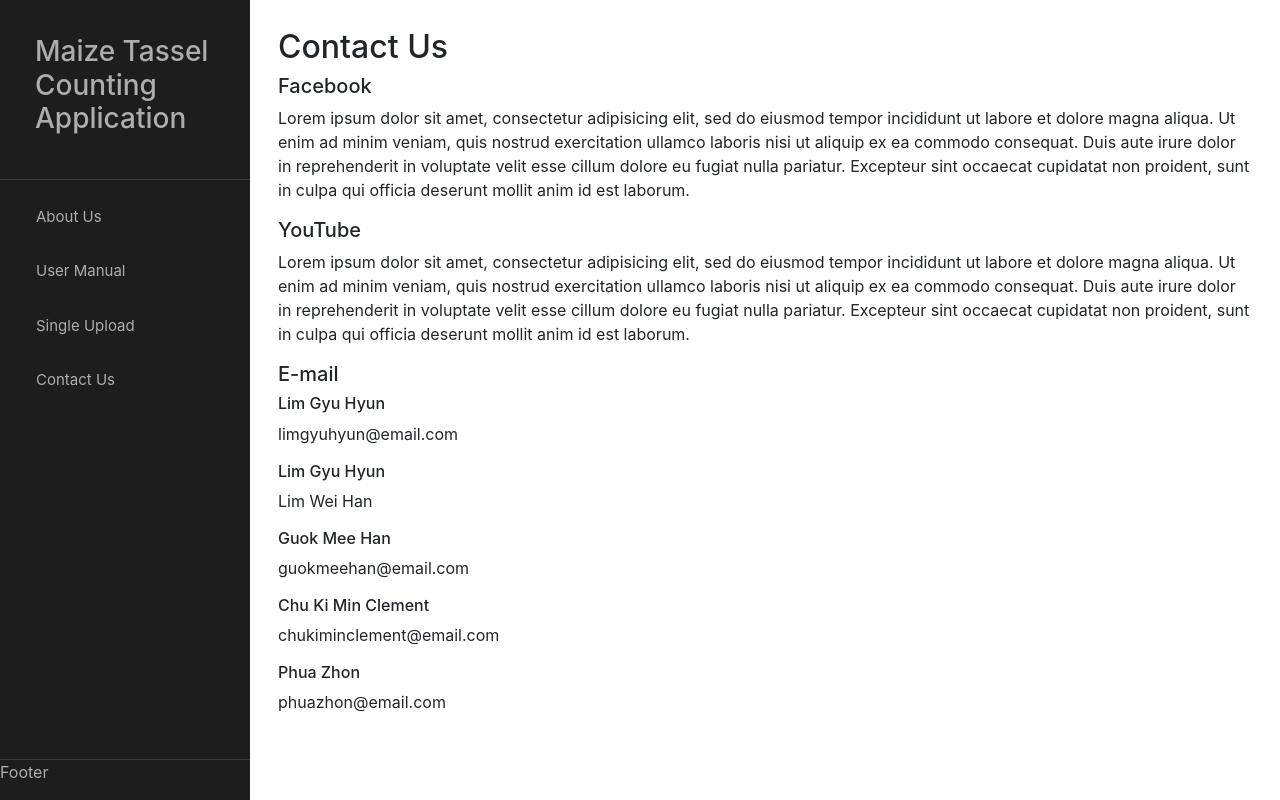
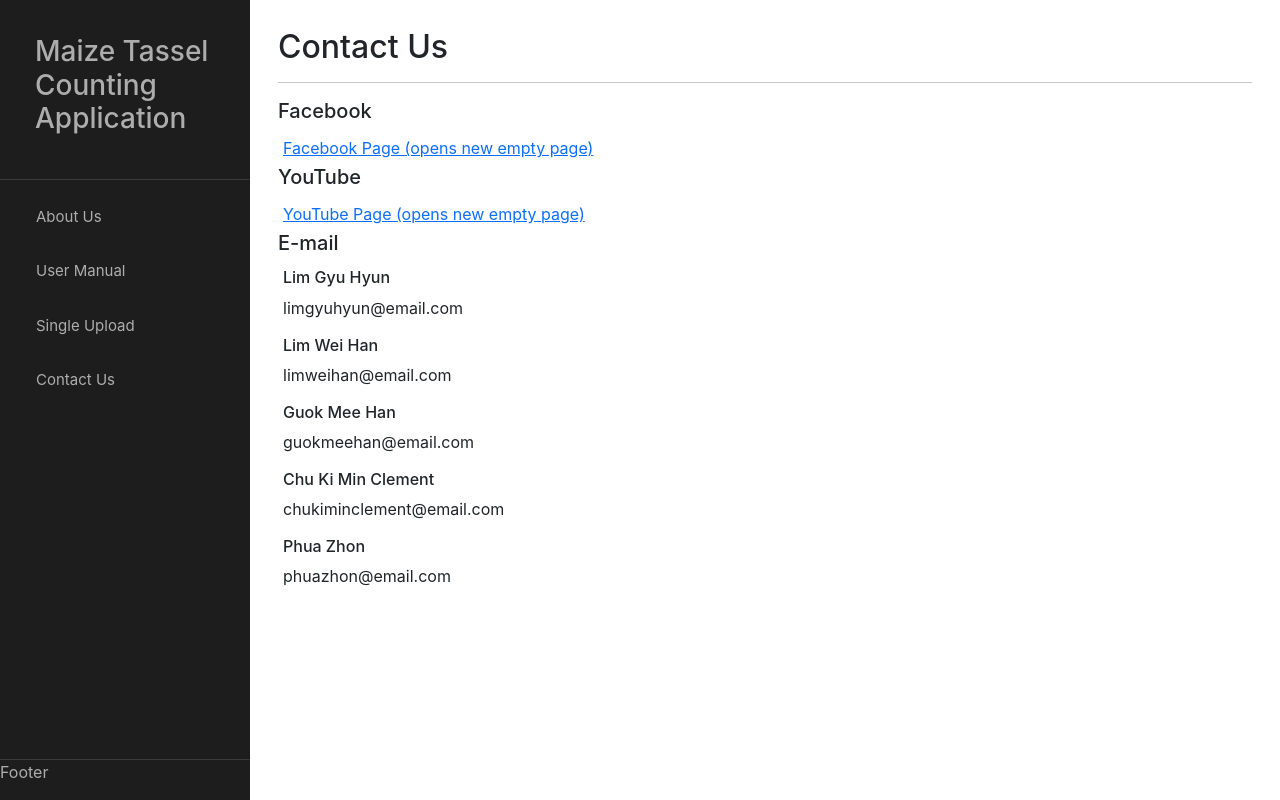
Before and after one commit to hansmellsgood/Maize-Tassel-Counting-via-Deep-Neural-Network, a React (Create React App) app in the folder Client/react-site/: page /ContactUs in a window 1280 px wide. Built offline with nearby package versions, Linux system fonts and the light colour scheme.

Commit message:
React Third Push

```diff
--- a/Client/react-site/src/App.css
+++ b/Client/react-site/src/App.css
@@ -62,3 +62,14 @@ code {
   width: 100vw;
   height: 100vh;
 }
+
+.line {
+  width: 100%;
+  height: 1px;
+  border-bottom: 1px dashed #ddd;
+  margin: 10px 0;
+}
+
+.body-text {
+  padding: 5px;
+}
--- a/Client/react-site/src/components/AboutUs.jsx
+++ b/Client/react-site/src/components/AboutUs.jsx
@@ -6,8 +6,9 @@ function AboutUs() {
   return (
     <div className="about">
       <div className="container-fluid col">
-        <div className="row align-items-center content p-3">
+        <div className="align-items-center content p-3">
           <h2 className="font-weight-light">About Us</h2>
+          <hr/>
             <p>
               We are a group of undergraduate Bachelor of Computer Science students at the University of Wollongong doing our Final Year Project.<br />
               The group members are:<br />
--- a/Client/react-site/src/components/ContactUs.jsx
+++ b/Client/react-site/src/components/ContactUs.jsx
@@ -5,38 +5,24 @@ function ContactUs() {
   return (
     <div className="contact">
       <div className="container-fluid col">
-        <div className="row align-items-center content p-3">
+        <div className="align-items-center content p-3">
           <h2 className="font-weight-light">Contact Us</h2>
+          <hr/>
           <h5>Facebook</h5>
           <div className="body-text">
-            <p>
-              Lorem ipsum dolor sit amet, consectetur adipisicing elit, sed do eiusmod tempor incididunt ut labore et dolore magna aliqua.
-              Ut enim ad minim veniam, quis nostrud exercitation ullamco laboris nisi ut aliquip ex ea commodo consequat.
-              Duis aute irure dolor in reprehenderit in voluptate velit esse cillum dolore eu fugiat nulla pariatur.
-              Excepteur sint occaecat cupidatat non proident, sunt in culpa qui officia deserunt mollit anim id est laborum.
-            </p>
+            <a href="/" target="_blank">Facebook Page (opens new empty page)</a>
           </div>
           <h5>YouTube</h5>
           <div className="body-text">
-            <p>
-              Lorem ipsum dolor sit amet, consectetur adipisicing elit, sed do eiusmod tempor incididunt ut labore et dolore magna aliqua.
-              Ut enim ad minim veniam, quis nostrud exercitation ullamco laboris nisi ut aliquip ex ea commodo consequat.
-              Duis aute irure dolor in reprehenderit in voluptate velit esse cillum dolore eu fugiat nulla pariatur.
-              Excepteur sint occaecat cupidatat non proident, sunt in culpa qui officia deserunt mollit anim id est laborum.
-            </p>
+            <a href="/" target="_blank">YouTube Page (opens new empty page)</a>
           </div>
           <h5>E-mail</h5>
             <div className="body-text">
-              <h6>Lim Gyu Hyun</h6>
-              <p>limgyuhyun@email.com</p>
-              <h6>Lim Gyu Hyun</h6>
-              <p>Lim Wei Han</p>
-              <h6>Guok Mee Han</h6>
-              <p>guokmeehan@email.com</p>
-              <h6>Chu Ki Min Clement</h6>
-              <p>chukiminclement@email.com</p>
-              <h6>Phua Zhon</h6>
-              <p>phuazhon@email.com</p>
+              <h6>Lim Gyu Hyun</h6><p>limgyuhyun@email.com</p>
+              <h6>Lim Wei Han</h6><p>limweihan@email.com</p>
+              <h6>Guok Mee Han</h6><p>guokmeehan@email.com</p>
+              <h6>Chu Ki Min Clement</h6><p>chukiminclement@email.com</p>
+              <h6>Phua Zhon</h6><p>phuazhon@email.com</p>
           </div>
         </div>
       </div>
--- a/Client/react-site/src/components/SingleUpload.jsx
+++ b/Client/react-site/src/components/SingleUpload.jsx
@@ -9,9 +9,12 @@ function SingleUpload() {
             <div className="container-fluid">
                 <div className="vertical-align-top content top p-3">
                     <h2 className="font-weight-light">Single Upload</h2>
+                    <hr/>
                         <DropZone />
-                    </div>
-                <div className="bottom">
+                </div>
+                <div className="vertical-align-top content bottom p-3">
+                    <h2 className="font-weight-light">Visualization</h2>
+                    <hr/>
                 </div>
             </div>
         </div>
--- a/Client/react-site/src/components/UserManual.jsx
+++ b/Client/react-site/src/components/UserManual.jsx
@@ -8,6 +8,7 @@ function UserManual() {
         <div className="container-fluid">
             <div className="align-items-center content p-3">
                 <h2 className="font-weight-light">User Manual</h2>
+                <hr/>
                 <div className="accordion-dimensions">
                     <Accordion>
                     <Accordion.Item eventKey="0">
```
